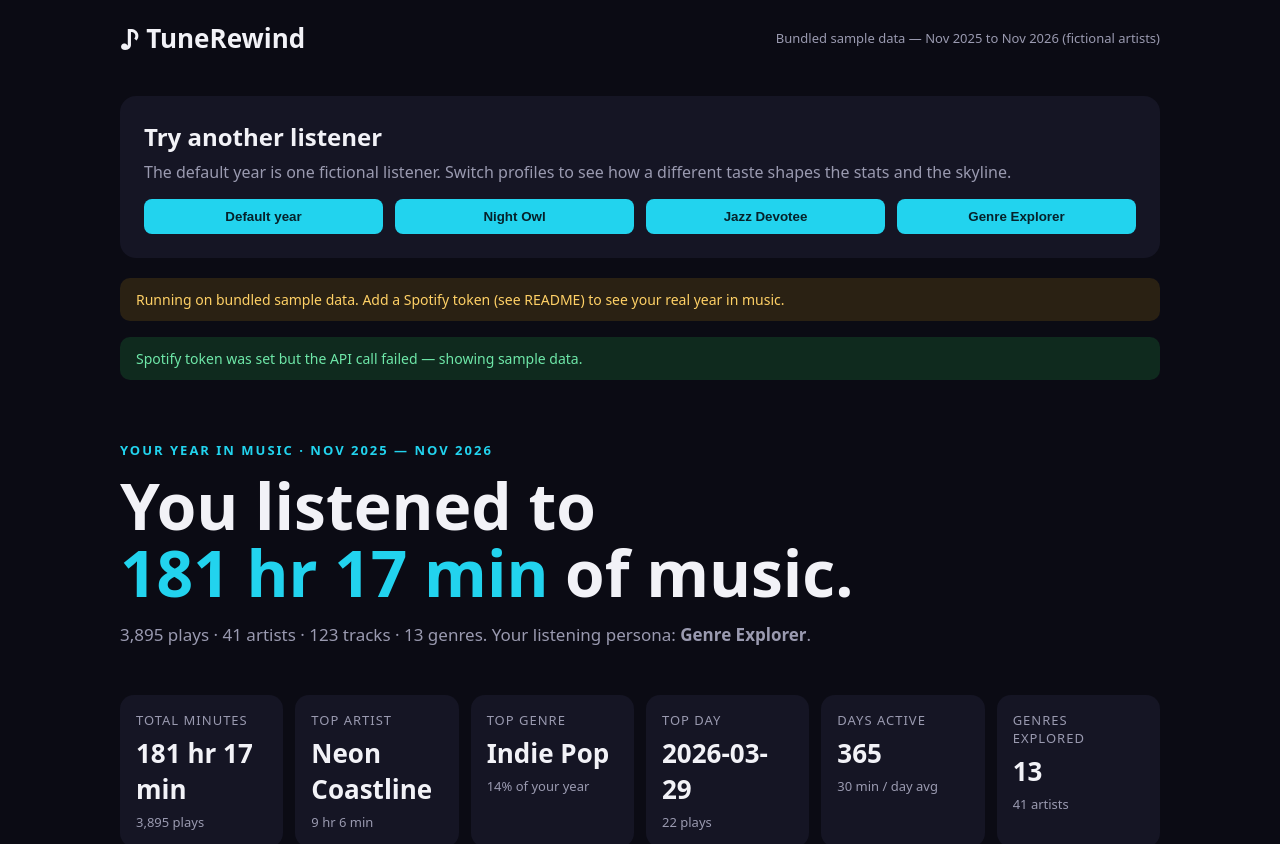
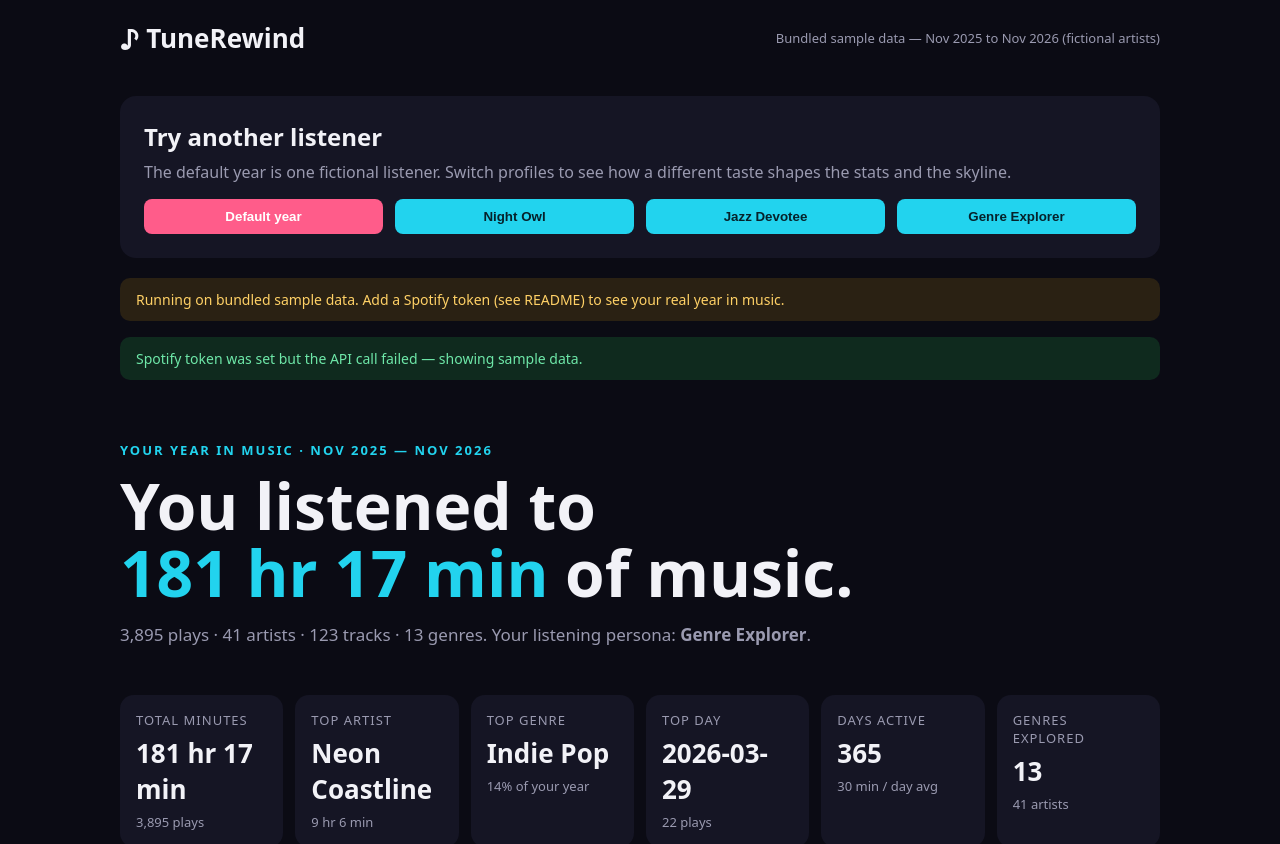
Before and after one commit to iamkorvynn/tune-rewind, a React (Vite) app: page / in a window 1280 px wide. Shown: the top 844 px of the page. Built offline with nearby package versions, Linux system fonts and the light colour scheme; no server answers; the HTML template or start-up script is replaced by a standard one.

Commit message:
style: active profile button and focus-visible outline

```diff
--- a/src/index.css
+++ b/src/index.css
@@ -60,4 +60,6 @@ body { margin: 0; background: var(--bg); color: var(--text); font-family: system
 .donut-legend { list-style: none; padding: 0; margin: 0; color: var(--muted); font-size: 14px; }
 .donut-legend li { margin: 6px 0; }
 .linechart { width: 100%; height: auto; display: block; }
+.profile-picker button.active { background: var(--pink); color: #fff; }
+button:focus-visible { outline: 3px solid var(--accent); outline-offset: 2px; }
 .site-footer { color: var(--muted); font-size: 13px; padding: 24px 0; border-top: 1px solid #26263a; margin-top: 32px; }
```
